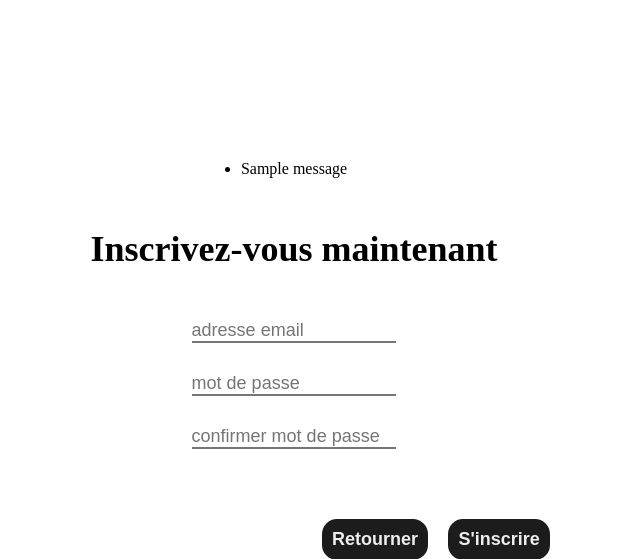
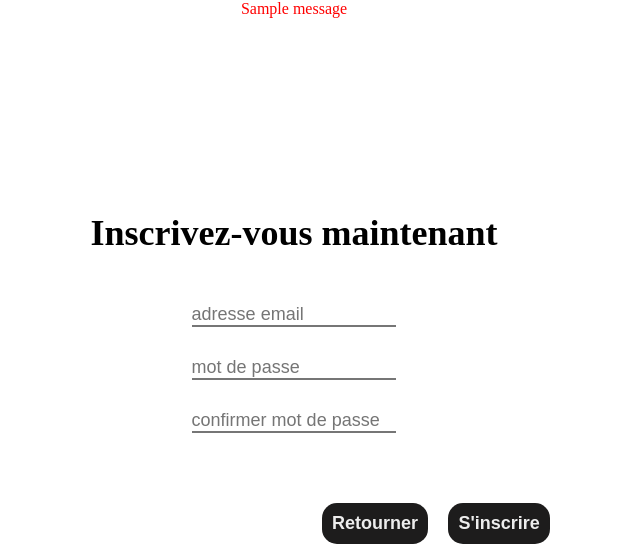
Before and after one commit to AurelienAllenic/LITRevu---P9, a Django app: page /signup in a window 1280 px wide. Shown: the part 80-639 px from the top of the page, without its empty margins (346-986 px from the left). Run offline with Django 5.2, Linux system fonts and the light colour scheme; tables that the repository leaves empty hold one stand-in row (values such as "Sample post"); one stand-in notice (Sample message) is shown.

Commit message:
(fix) applied error messages for loin and signup

```diff
--- a/LITRevu/djangoApp/static/djangoApp/css/signup.css
+++ b/LITRevu/djangoApp/static/djangoApp/css/signup.css
@@ -15,7 +15,17 @@
     font-weight: bold;
     width: 100%;
 }
-
+.messages{
+    display: flex;
+    flex-direction: column;
+    align-items: center;
+    justify-content: center;
+    width: 100%;
+    list-style: none;
+}
+.messages li{
+    color: red;
+}
 .container_signup{
     display: flex;
     flex-direction: column;
--- a/LITRevu/djangoApp/templates/signup.html
+++ b/LITRevu/djangoApp/templates/signup.html
@@ -9,14 +9,14 @@
 </head>
 <body>
     <header id="header"><h1 tabindex="0">Signup</h1></header>
+    {% if messages %}
+        <ul class="messages">
+            {% for message in messages %}
+                <li>{{ message }}</li>
+            {% endfor %}
+        </ul>
+    {% endif %}
     <div class="container_signup">
-        {% if messages %}
-            <ul>
-                {% for message in messages %}
-                    <li class="{{ message.tags }}">{{ message }}</li>
-                {% endfor %}
-            </ul>
-        {% endif %}
         <h2>Inscrivez-vous maintenant</h2>
         <form method="post" action="{% url 'signup' %}" class="form">
             {% csrf_token %}
--- a/LITRevu/djangoApp/views.py
+++ b/LITRevu/djangoApp/views.py
@@ -191,11 +191,17 @@ def subscribes_view(request):
     })
 
 
+from django.contrib import messages
+
 def login_view(request):
     if request.method == 'POST':
         username = request.POST['username']
         password = request.POST['password']
-        user = authenticate(request, username=username, password=password)
+        user = authenticate(
+                            request,
+                            username=username,
+                            password=password
+                        )
         if user is not None:
             login(request, user)
             return redirect('flux')
@@ -203,8 +209,8 @@ def login_view(request):
             messages.error(
                             request,
                             'Nom d’utilisateur ou mot de passe incorrect.'
-                            )
-            return redirect('home')
+                        )
+            return render(request, 'home.html')
     return render(request, 'home.html')
 
 
```
Also changed, not shown: LITRevu/djangoApp/static/djangoApp/css/home.css (+10 -1 lines), LITRevu/djangoApp/templates/home.html (+7 -8 lines).
